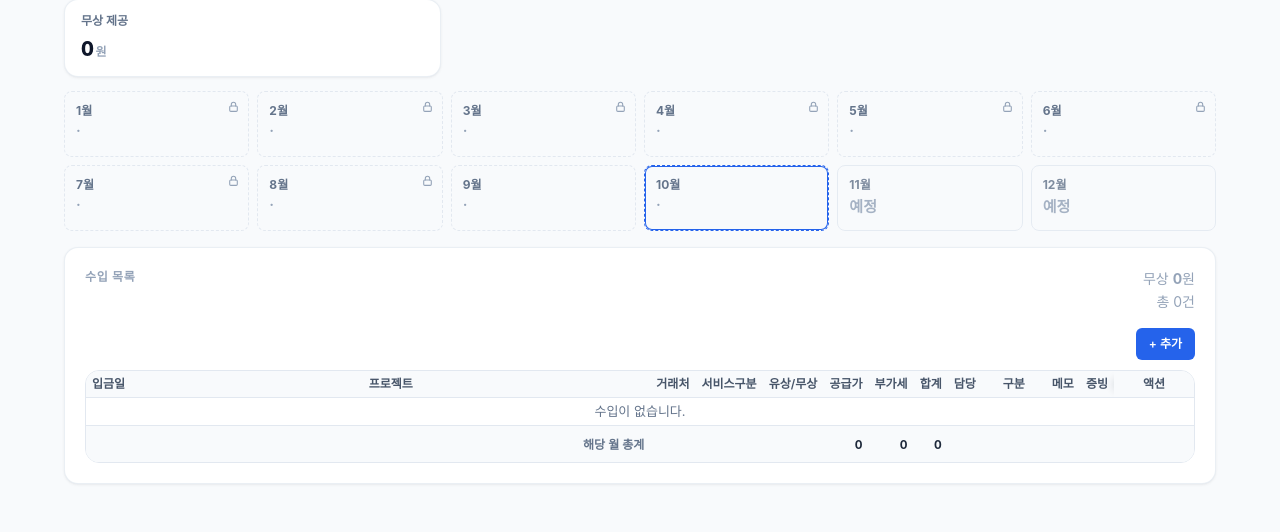
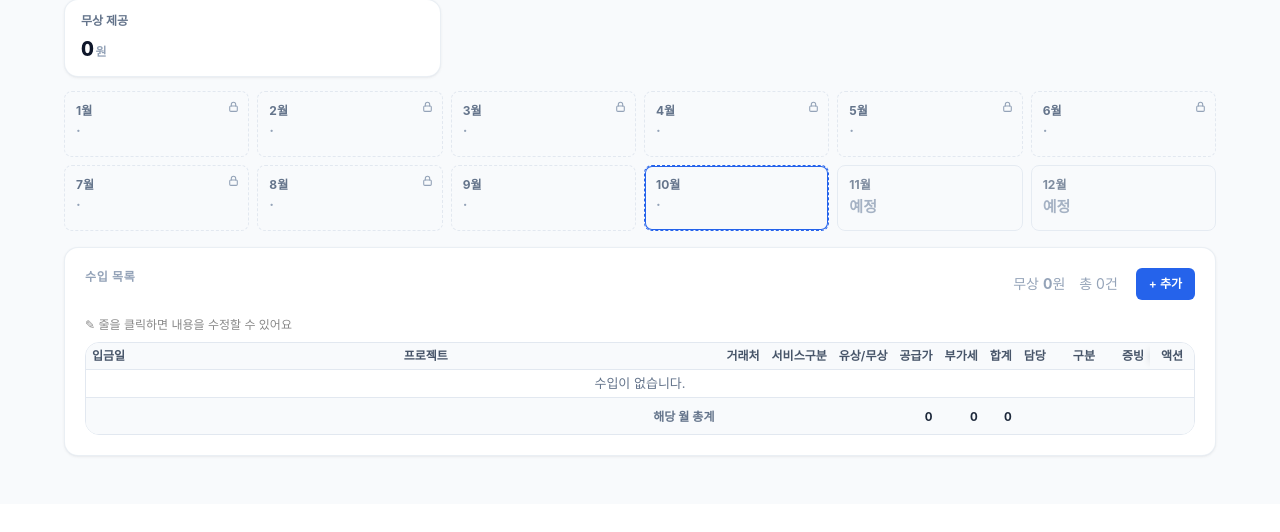
Before and after one commit to innored/tech-bizboard, a PHP site: page /revenues in a window 1280 px wide. Shown: the part 394-926 px from the top of the page. After the commit the page ends 851 px from the top, so only its background shows below. Run offline with PHP 8.4, Linux system fonts and the light colour scheme; data that the repository does not hold is empty; some libraries are stand-ins or nearby versions; some web fonts are replaced.

Commit message:
style(revenue): compact top-right (horizontal), drop 메모 column, narrow 액션, emphasize row-click edit

```diff
--- a/public/asset/css/tech-bizboard.css
+++ b/public/asset/css/tech-bizboard.css
@@ -1076,10 +1076,13 @@ html, body, input, button, select, textarea {
 }
 .rev-card-meta {
   display: flex;
-  flex-direction: column;
-  align-items: flex-end;
-  gap: 2px;
-}
+  flex-direction: row;
+  align-items: center;
+  flex-wrap: wrap;
+  justify-content: flex-end;
+  gap: 8px 14px;
+}
+.rev-card-meta #rev-add-row { margin-left: 4px; }
 .rev-month-total {
   margin: 0;
   font-size: 13px;
@@ -1252,6 +1255,11 @@ html, body, input, button, select, textarea {
 .rev-page #rev-tpl-table .col-actions {
   width: 80px;
   min-width: 80px;
+}
+/* 수입 목록 액션은 삭제 버튼 하나뿐이라 좁게(편집은 줄 클릭) */
+.rev-page #rev-list-table .col-actions {
+  width: 44px;
+  min-width: 44px;
 }
 .rev-page #rev-tpl-table .col-period .input-wrap,
 .rev-page #rev-tpl-table .col-period .input.has-icon-left.is-period {
@@ -2065,8 +2073,13 @@ html, body, input, button, select, textarea {
 /* ── 수입 테이블 위 추가 버튼 영역 ── */
 .rev-table-above {
   display: flex;
-  justify-content: flex-end;
-  margin-bottom: 10px;
+  justify-content: flex-start;
+  align-items: center;
+  margin-bottom: 8px;
+}
+.rev-edit-hint {
+  font-size: 12px;
+  color: var(--text-faint, #888);
 }
 
 /* ── 수입 테이블 신규 열 ── */
@@ -2221,8 +2234,11 @@ body.rev-viewer-open { overflow: hidden; }
 body.rev-modal-open { overflow: hidden; }
 
 /* 행 클릭 커서 */
-.rev-page #rev-list-table tbody tr.rev-row.is-click { cursor: pointer; }
+.rev-page #rev-list-table tbody tr.rev-row.is-click { cursor: pointer; transition: background .12s; }
 .rev-page #rev-list-table tbody tr.rev-row.is-click:hover td { background: var(--brand-subtle); }
+/* 클릭(수정) 가능함을 강조: hover 시 왼쪽 액센트 바 + 프로젝트명 밑줄 */
+.rev-page #rev-list-table tbody tr.rev-row.is-click:hover td:first-child { box-shadow: inset 3px 0 0 var(--brand-600); }
+.rev-page #rev-list-table tbody tr.rev-row.is-click:hover .col-project { text-decoration: underline; text-underline-offset: 2px; }
 
 @media (max-width: 540px) {
   .rev-modal-grid { grid-template-columns: 1fr; }
--- a/public/asset/js/revenues.js
+++ b/public/asset/js/revenues.js
@@ -362,6 +362,7 @@
         ' data-amount="' + escapeAttr(String(amountKrw)) + '"' +
         ' data-list-value="' + escapeAttr(String(listKrw)) + '"' +
         ' data-status="' + escapeAttr(row.status || 'COMPLETED') + '"' +
+        ' data-note="' + escapeAttr(row.note || '') + '"' +
         ' data-created-by="' + escapeAttr(row.created_by || '') + '">' +
         '<td class="col-date">' + escapeHtml(row.received_date || '') + '</td>' +
         '<td class="col-project">' + escapeHtml(row.project_name || '') + '</td>' +
@@ -378,7 +379,6 @@
         '<td class="col-assignee">' + escapeHtml(row.assignee || '') + '</td>' +
         '<td class="col-author"><span class="rev-author">' + escapeHtml(row.created_by || '') + '</span></td>' +
         '<td class="rev-kind col-kind">' + (repeating ? '<span class="badge badge-brand">반복</span>' : '<span class="badge badge-muted">단건</span>') + '</td>' +
-        '<td class="col-note">' + escapeHtml(row.note || '') + '</td>' +
         '<td class="col-receipts">' + (Number(row.receipt_count || 0) > 0
           ? '<span class="rev-receipt-badge" title="증빙 ' + Number(row.receipt_count) + '건">📎 ' + Number(row.receipt_count) + '</span>'
           : '') + '</td>' +
@@ -402,7 +402,7 @@
       list_value_krw: toInt(tr.getAttribute('data-list-value') || ''),
       assignee: tr.querySelector('.col-assignee') ? tr.querySelector('.col-assignee').textContent.trim() : '',
       status: tr.getAttribute('data-status') || 'COMPLETED',
-      note: tr.querySelector('.col-note') ? tr.querySelector('.col-note').textContent.trim() : '',
+      note: tr.getAttribute('data-note') || '',
       created_by: tr.getAttribute('data-created-by') || '',
       revenue_template_id: null
     };
--- a/view/revenues.php
+++ b/view/revenues.php
@@ -99,17 +99,18 @@ require __DIR__ . '/_header.php';
               <div class="rev-card-meta">
                 <span class="text-sm text-faint" id="rev-sum-free-wrap">무상 <strong id="rev-sum-free">0</strong>원</span>
                 <span class="text-sm text-faint" id="rev-list-count">총 0건</span>
+                <button
+                  class="btn btn-primary btn-sm"
+                  type="button"
+                  data-action="add-row"
+                  id="rev-add-row"
+                  <?= $isYearView ? 'disabled' : '' ?>
+                >+ 추가</button>
               </div>
             </div>
           <p class="hint" id="rev-lock-hint" hidden>전전월 이전은 조회만 가능합니다. 당월과 전월만 수정할 수 있습니다.</p>
           <div class="rev-table-above">
-            <button
-              class="btn btn-primary btn-sm"
-              type="button"
-              data-action="add-row"
-              id="rev-add-row"
-              <?= $isYearView ? 'disabled' : '' ?>
-            >+ 추가</button>
+            <span class="rev-edit-hint">✎ 줄을 클릭하면 내용을 수정할 수 있어요</span>
           </div>
           <div class="table-wrap rev-table-wrap">
             <table class="table" id="rev-list-table">
@@ -126,7 +127,6 @@ require __DIR__ . '/_header.php';
                   <th class="col-assignee">담당</th>
                   <th class="col-author">작성자</th>
                   <th class="col-kind">구분</th>
-                  <th class="col-note">메모</th>
                   <th class="col-receipts">증빙</th>
                   <th class="col-actions">액션</th>
                 </tr>
@@ -145,7 +145,6 @@ require __DIR__ . '/_header.php';
                   <td class="col-assignee"></td>
                   <td class="col-author"></td>
                   <td class="col-kind"></td>
-                  <td class="col-note"></td>
                   <td class="col-receipts"></td>
                   <td class="col-actions"></td>
                 </tr>
```
